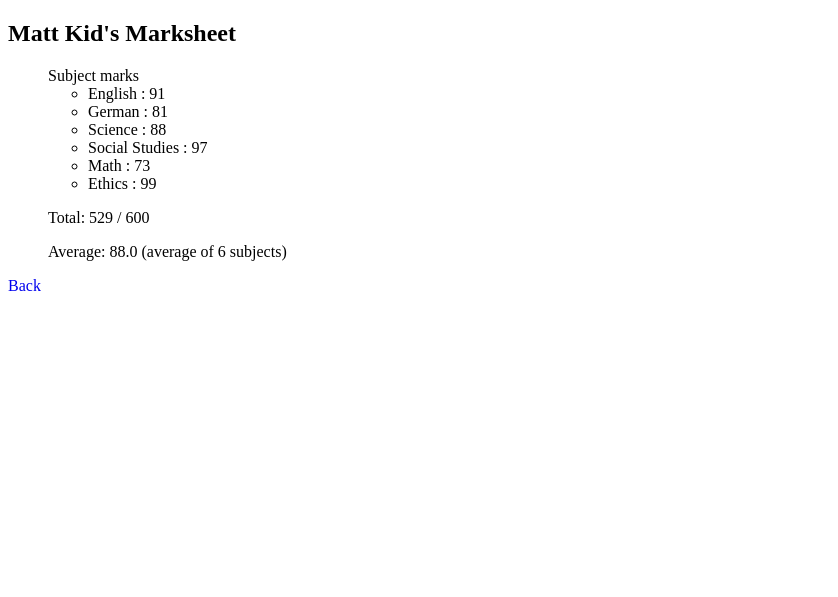
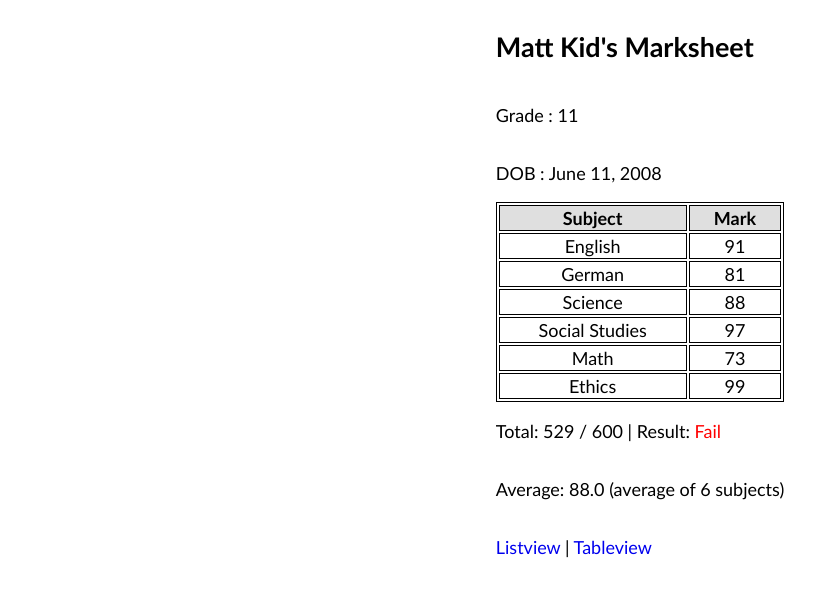
Before and after one commit to Pragades-Rajagopal/django-ex1, a Django app: page /students/marksheet/1 in a window 1280 px wide. Shown: the top 597 px of the page, without its empty margins (0-838 px from the left). Run offline with Django 3.2, Linux system fonts and the light colour scheme; data comes from the database, SQL or seed files in the repository; both versions use the stored data as it was after the commit.

Commit message:
commit-12

```diff
--- a/mysite/mysite/settings.py
+++ b/mysite/mysite/settings.py
@@ -125,6 +125,10 @@ USE_TZ = True
 
 STATIC_URL = '/static/'
 
+STATICFILES_DIRS = (os.path.join(BASE_DIR, 'static'),)
+
+STATIC_ROOT = os.path.join(BASE_DIR, 'staticfiles')
+
 # Default primary key field type
 # https://docs.djangoproject.com/en/3.2/ref/settings/#default-auto-field
 
--- /dev/null
+++ b/mysite/static/css/style.css
@@ -0,0 +1,48 @@
+html {
+    font-family: Calibri, 'Trebuchet MS', sans-serif;
+    font-size: 18px;
+}
+
+a {
+    text-decoration: none;
+}
+
+.h2-l {
+    text-align: center;
+    text-transform: lowercase;
+}
+
+.student-link {
+    color: hsl(0, 79%, 72%);
+}
+
+.container {
+    display: grid;
+    justify-content: center;
+    align-items: center;
+}
+
+table, tr, td {
+    border-color: #000;
+    border-style: solid;
+    border-width: 1px;
+}
+
+td {
+    padding-left: 10px;
+    padding-right: 10px;
+    text-align: center;
+}
+
+.tbl-header {
+    font-weight: bold;
+    background-color: hsl(0, 0%, 50%, 25%);
+}
+
+.nobullet {
+    list-style: none;
+}
+
+.std-cell {
+    background-color: hsl(195, 53%, 79%, 30%);
+}
--- a/mysite/students/urls.py
+++ b/mysite/students/urls.py
@@ -7,5 +7,6 @@ urlpatterns = [
     path('hello/', views.hello),
     path('list/', views.student_list.as_view(), name='student_list'),
     path('marksheet/<int:id>', views.marksheet, name='marksheet'),
-    path('marksheet/<int:id>', views.marksheet, name='get_marks')
+    path('marksheet/<int:id>', views.marksheet, name='get_marks'),
+    path('page/', views.student_page, name='student_page')
 ]
--- a/mysite/students/views.py
+++ b/mysite/students/views.py
@@ -20,24 +20,36 @@ def marksheet(request, id):
         t = Marksheet.objects.filter(student_id = student.id).values('student_id').annotate(total=Sum('mark'))
         a = Marksheet.objects.filter(student_id = student.id).values('student_id').annotate(avg=Round(Avg(('mark'))))
 
-        mark_list = []
-
-        for i in range(0, mark.count()):
-            mark_list.append({'subject': mark[i]})
-
-        print(mark_list)
+        # mark_list = [{'subject': mark[i]} for i in range(0, mark.count())]
 
         total = t[0]['total']
         avg = a[0]['avg']
 
         # return HttpResponse(json.dumps({'total': total, 'avg': avg}), content_type="application/json")
-        return render(request, 'students/student_mark.html', {'total': total, 'avg': avg, 'student': student.name, 'marks': mark})
+        return render(request, 'students/student_mark.html', {'total': total, 'avg': avg, 'student': student, 'marks': mark})
 
     except (IndexError):
-        return render(request, 'students/student_mark.html', {'student': student.name, 'message': 'Marksheet not available'})
+        return render(request, 'students/student_mark.html', {'student': student, 'message': 'Marksheet not available'})
 
 
 
 class student_list(ListView):
     model = Student
     context_object_name = 'student_list'
+
+def student_page(request):
+    try:
+        student = Student.objects.all().order_by('-grade', 'name')
+        mark_list = [
+            {
+                'student': student[i],
+                'mark_details': Marksheet.objects.filter(student_id= student[i].id),
+                'total': Marksheet.objects.filter(student_id = student[i].id).values('student_id').annotate(total=Sum('mark'))
+            }
+            for i in range(0, student.count())
+        ]
+        # print(mark_list)
+
+        return render(request, 'students/student_page.html', {'mark_list': mark_list})
+    except:
+        pass
--- a/mysite/templates/students/student_mark.html
+++ b/mysite/templates/students/student_mark.html
@@ -1,34 +1,39 @@
+{% load static %}
 <!DOCTYPE html>
 <html lang="en">
 <head>
     <meta charset="UTF-8">
     <meta http-equiv="X-UA-Compatible" content="IE=edge">
     <meta name="viewport" content="width=device-width, initial-scale=1.0">
+    <link rel="stylesheet" type="text/css" href="{% static 'css/style.css' %}">
     <title>Student Marksheet</title>
-    <style>
-        a {
-            text-decoration: none;
-        }
-    </style>
 </head>
 <body>
     <div class="container">
         <h2>{{ student }}'s Marksheet</h2>
+        <p>Grade : {{ student.grade }}</p>
+        <p>DOB : {{ student.dob }}</p>
         {% if message %}
             <p><strong>{{ message }}</strong></p>
         {% else %}
-    <ul>
-        <label>Subject marks</label>
+        <table>
+            <thead class="tbl-header">
+                <td>Subject</td>
+                <td>Mark</td>
+            </thead>
+            <tbody>
                 {% for mark in marks %}
-            <ul>
-                <li>{{ mark.subject }} : {{ mark.mark }}</li>
-            </ul>
+                <tr>
+                    <td>{{ mark.subject }}</td>
+                    <td>{{ mark.mark }}</td>
+                </tr>
                 {% endfor %}
-        <p>Total: {{ total }} / 600</p>
+            </tbody>
+        </table>
+        <p>Total: {{ total }} / 600 | Result: {% if total >= 530 %} <label style="color: hsl(120, 100%, 25%, 60%);">Pass</label> {% else %} <label style="color: red">Fail</label> {% endif %}</p>
         <p>Average: {{ avg }} (average of {{ marks.count }} subject{{ marks | pluralize }})</p>
-    </ul>
         {% endif %}
-    <a href="{% url 'students:student_list' %}">Back</a>
+        <p><a href="{% url 'students:student_list' %}">Listview</a> | <a href="{% url 'students:student_page' %}">Tableview</a></p>
     </div>
 </body>
 </html>
```
Also changed, not shown: mysite/templates/students/student_list.html (+5 -9 lines), mysite/templates/students/student_page.html (added, +54 -0 lines), mysite/db.sqlite3. Lines whose indentation alone changed are shown as unchanged.
